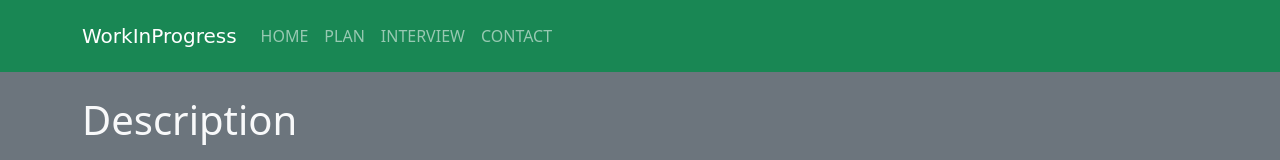
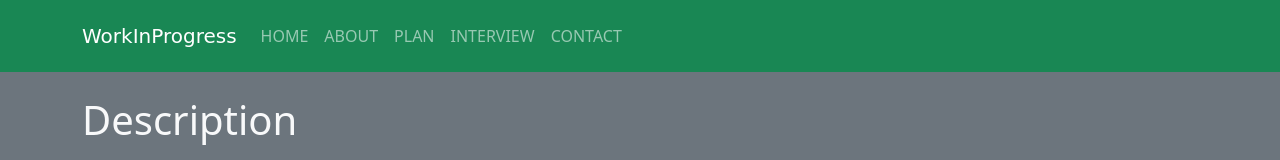
Before and after one commit to samsungmajor3/CS-4366, a plain HTML site: page index.html in a window 1280 px wide. Shown: the top 160 px of the page. Drawn offline with nearby package versions, Linux system fonts and the light colour scheme.

Commit message:
Update index.html

```diff
--- a/index.html
+++ b/index.html
@@ -36,7 +36,14 @@
 
                     </li>
 
+                   <li class="nav-item">
+                        <a href="about.html" class="nav-link">ABOUT</a>
 
+
+
+
+
+                    </li>
 
                      <li class="nav-item">
                         <a href="plan.html" class="nav-link">PLAN</a>
```
